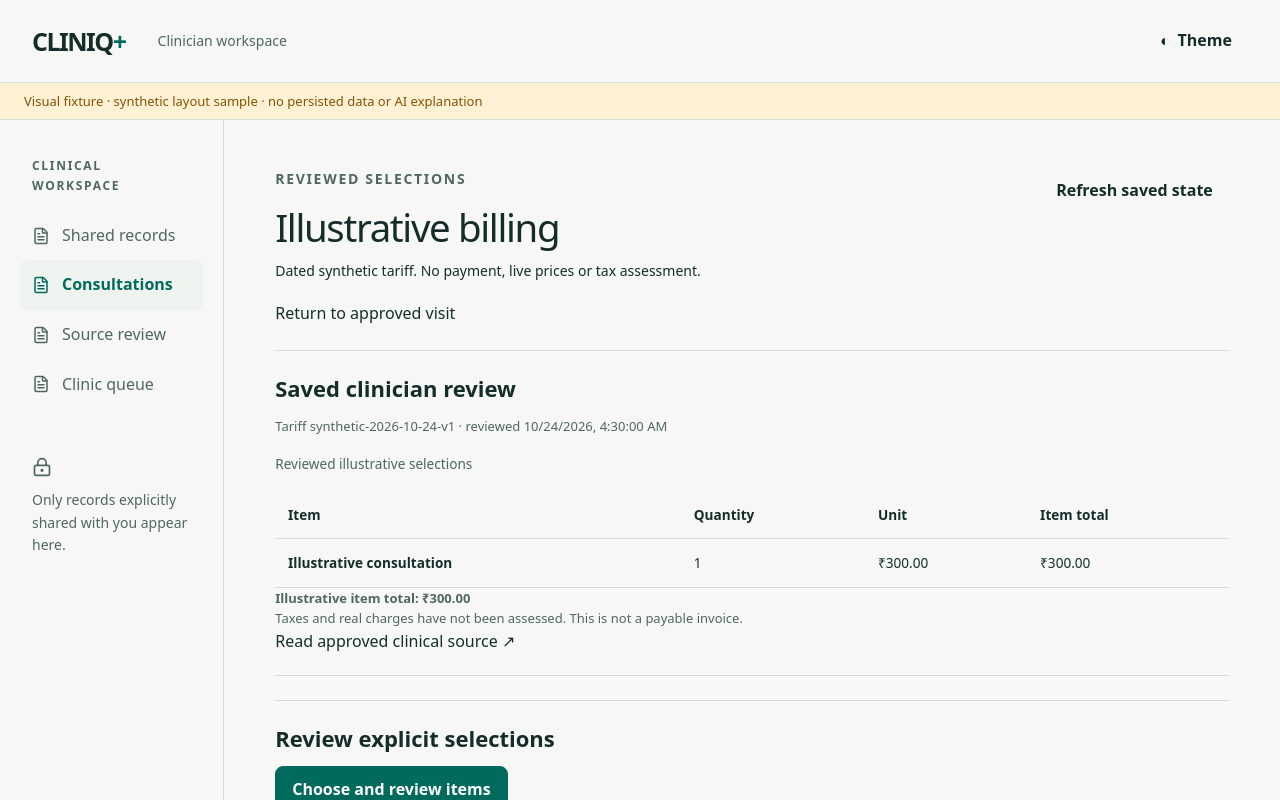
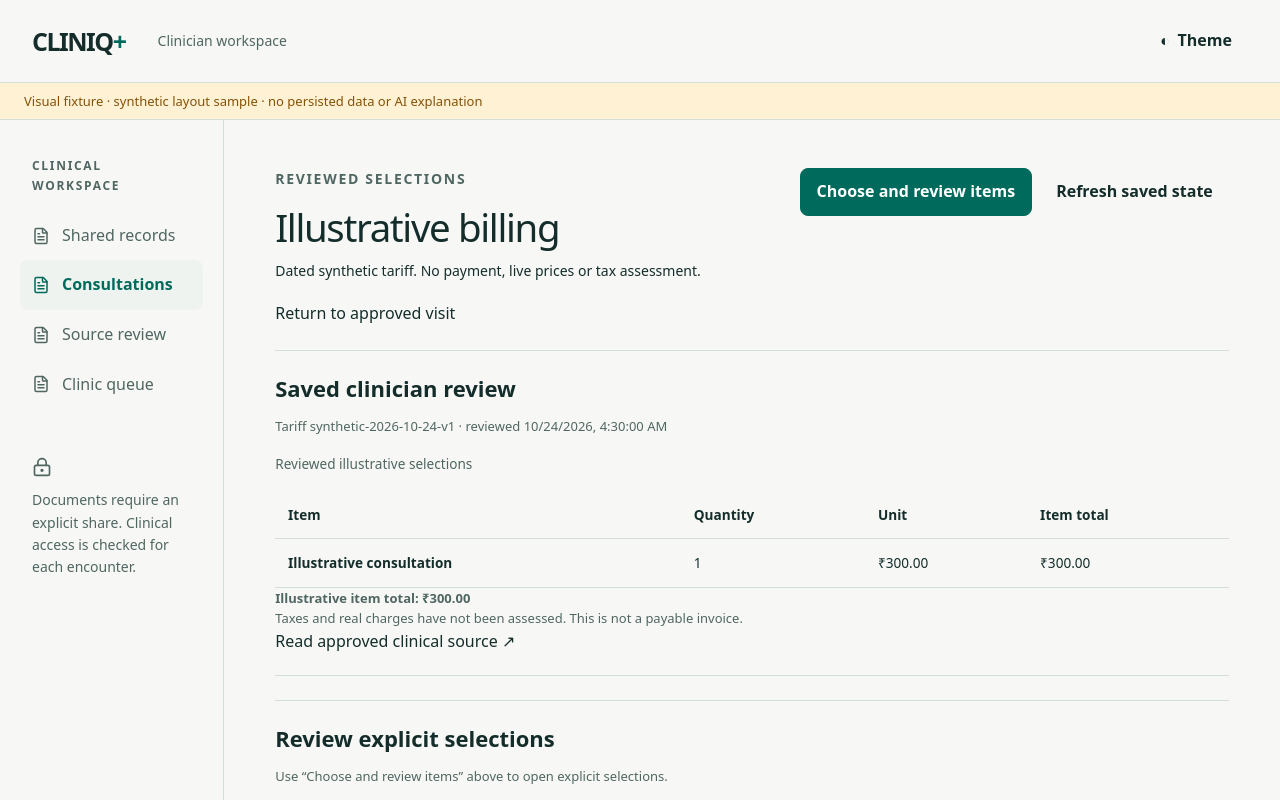
Before and after one commit to whoevenisshubham/CliniQ, a Next.js app: page /design/billing in a window 1280 px wide. Shown: the top 800 px of the page. Built offline with nearby package versions, Linux system fonts and the light colour scheme.

Commit message:
Verify cleanup acknowledgements and improve queue, billing and measurement readability

```diff
--- a/src/app/globals.css
+++ b/src/app/globals.css
@@ -1141,3 +1141,4 @@ p {
 .account-profile{display:grid;grid-template-columns:repeat(2,minmax(0,1fr));gap:1rem}.account-profile dt{color:var(--foreground-muted);font-size:.8rem}.account-profile dd{margin:4px 0;overflow-wrap:anywhere}.account-form{padding:1rem 0;display:grid;gap:1rem}.privacy-list>div,.account-family>li{display:flex;align-items:start;justify-content:space-between;gap:1rem;padding:1rem 0;border-bottom:1px solid var(--border)}.account-family{list-style:none;padding:0}.account-family p,.privacy-list p{margin:.35rem 0}.family-diagram,.account-table{overflow:auto;max-width:100%}.account-table table{border-collapse:collapse;width:100%;font-size:.85rem}.account-table th,.account-table td{padding:.8rem;text-align:left;border-bottom:1px solid var(--border)}.account-table caption{text-align:left;margin:1rem 0;color:var(--foreground-muted)}.measurement-plot{margin:1.5rem 0;max-width:600px}.measurement-plot svg{display:block;width:100%;height:auto}.measurement-plot figcaption{font-weight:600}@media(max-width:640px){.account-profile{grid-template-columns:1fr}.privacy-list>div,.account-family>li{flex-direction:column}}
 @media(max-width:700px){.record-nav{display:grid;grid-template-columns:repeat(2,minmax(0,1fr));gap:4px;padding:10px 16px}.record-nav a{min-width:0;min-height:44px;padding:8px;font-size:12px;gap:7px}.record-nav a svg{width:16px;height:16px;flex-shrink:0}.record-nav .nav-note,.record-nav .workspace-limit{display:none}}
 .tariff-selections{max-height:440px;overflow:auto;border-block:1px solid var(--border);margin:1rem 0}.tariff-item{display:flex;align-items:center;justify-content:space-between;gap:1rem;padding:12px;border-bottom:1px solid var(--border);font-size:14px}.tariff-item small{display:block;color:var(--foreground-muted);margin-top:4px}.tariff-item input{display:block;width:80px;min-height:44px;padding:8px;background:var(--surface);border:1px solid var(--border);border-radius:5px;color:var(--foreground)}
+.queue-panel .care-row{display:grid;grid-template-columns:minmax(0,1fr) auto;gap:12px;padding:14px 0;align-items:start}.queue-panel .care-row>div:last-child{display:flex;flex-direction:column;align-items:stretch;gap:6px}.queue-panel .care-row .eyebrow{margin:0 0 4px;font-size:11px}.queue-panel .care-row h3{font-size:16px;font-weight:600;line-height:1.35;margin:0}.queue-panel .care-row p{font-size:12px;line-height:1.4;margin:5px 0}.queue-panel .care-row .quiet-button{min-height:44px;font-size:12px;padding:8px}.billing-heading-actions{display:flex;gap:8px;flex-wrap:wrap;justify-content:flex-end}@media(max-width:600px){.queue-panel .care-row{grid-template-columns:1fr}.queue-panel .care-row>div:last-child{flex-direction:row;flex-wrap:wrap}.billing-heading-actions{justify-content:flex-start}}
--- a/src/components/billing/BillingWorkspace.tsx
+++ b/src/components/billing/BillingWorkspace.tsx
@@ -11,9 +11,9 @@ export function BillingWorkspace({encounterId,provider,fixture}:{encounterId:str
  useEffect(()=>{live.current=true;void load();return()=>{live.current=false;};},[load]);
  async function send(body:unknown,retry=false){if(locked.current)return;if(fixture){setError('Visual fixture only. No bill is saved.');return;}const op=retry?pending.current:{key:crypto.randomUUID(),body};if(!op)return;pending.current=op;locked.current=true;setBusy(true);try{await request(encounterId,{method:'POST',headers:{'content-type':'application/json','idempotency-key':op.key},body:JSON.stringify(op.body)});pending.current=null;if(live.current){setEditing(false);setNotice('Reviewed illustrative selections saved. No payment has been made.');await load();}}catch(e){const status=(e as{status?:number}).status;if(status&&status<500)pending.current=null;if(live.current){setError((e as Error).message);if(status&&[401,403,404].includes(status)){setData(null);setExpired(true);}}}finally{locked.current=false;if(live.current)setBusy(false);}}
  const disabled=busy||loading||failed||!!pending.current;
- return <RecordLayout provider={provider} fixture={!!fixture} section="consultations"><div className="workspace-heading"><div><p className="eyebrow">Reviewed selections</p><h1>Illustrative billing</h1><p>Dated synthetic tariff. No payment, live prices or tax assessment.</p></div><button className="quiet-button" disabled={busy||loading} onClick={()=>void load()}>Refresh saved state</button></div><Link href={provider?"/consultations?id="+encounterId:"/consultations"}>Return to approved visit</Link>{error&&<p role="alert" className="record-error">{error}</p>}{notice&&<p role="status">{notice}</p>}{loading&&<p role="status">Loading reviewed selections…</p>}{expired&&<p>Private billing details are hidden. <Link href="/login">Sign in again</Link></p>}{pending.current&&<p>Request outcome unconfirmed. <button className="quiet-button" disabled={busy} onClick={()=>void send(null,true)}>Reconcile the same review</button></p>}
+ return <RecordLayout provider={provider} fixture={!!fixture} section="consultations"><div className="workspace-heading"><div><p className="eyebrow">Reviewed selections</p><h1>Illustrative billing</h1><p>Dated synthetic tariff. No payment, live prices or tax assessment.</p></div><div className="billing-heading-actions">{provider&&data?.canReview&&!!data.approvedVersions.length&&!!data.tariffs.length&&!editing&&<button className="primary-button" disabled={disabled} onClick={()=>setEditing(true)}>Choose and review items</button>}<button className="quiet-button" disabled={busy||loading} onClick={()=>void load()}>Refresh saved state</button></div></div><Link href={provider?"/consultations?id="+encounterId:"/consultations"}>Return to approved visit</Link>{error&&<p role="alert" className="record-error">{error}</p>}{notice&&<p role="status">{notice}</p>}{loading&&<p role="status">Loading reviewed selections…</p>}{expired&&<p>Private billing details are hidden. <Link href="/login">Sign in again</Link></p>}{pending.current&&<p>Request outcome unconfirmed. <button className="quiet-button" disabled={busy} onClick={()=>void send(null,true)}>Reconcile the same review</button></p>}
  {data&&<><section className="source-panel"><h2>Saved clinician review</h2>{data.bill?<><p>Tariff {data.bill.tariffVersion} · reviewed {new Date(data.bill.reviewedAt).toLocaleString()}{!data.bill.sourceCurrent&&' · source superseded'}</p><ItemTable items={data.bill.items}/><p><strong>Illustrative item total: {money(data.bill.totalPaise)}</strong></p><p>Taxes and real charges have not been assessed. This is not a payable invoice.</p><Link target="_blank" href={'/api/clinical/approved/'+data.bill.sourceVersion}>Read approved clinical source ↗</Link></>:<p>No reviewed illustrative selections are saved. Historical draft data has not been presented as a reviewed bill.</p>}</section>
- {provider&&data.canReview&&<section className="source-panel"><h2>Review explicit selections</h2>{data.approvedVersions.length&&data.tariffs.length?<>{!editing?<button className="primary-button" disabled={disabled} onClick={()=>setEditing(true)}>Choose and review items</button>:<ReviewForm data={data} disabled={disabled} onSave={body=>void send(body)} onCancel={()=>setEditing(false)}/>}</>:<p>A current approved source and explicitly provisioned synthetic tariff are required. No tariff is created by opening this page.</p>}</section>}
+ {provider&&data.canReview&&<section className="source-panel"><h2>Review explicit selections</h2>{data.approvedVersions.length&&data.tariffs.length?<>{!editing?<p>Use “Choose and review items” above to open explicit selections.</p>:<ReviewForm data={data} disabled={disabled} onSave={body=>void send(body)} onCancel={()=>setEditing(false)}/>}</>:<p>A current approved source and explicitly provisioned synthetic tariff are required. No tariff is created by opening this page.</p>}</section>}
  {data.history.length>0&&<details className="source-panel"><summary>Saved review history · {data.history.length} versions</summary>{data.history.map(h=><article key={h.revision}><h3>Review revision {h.revision}</h3><p>{new Date(h.reviewedAt).toLocaleString()} · {h.tariffVersion} · {money(h.totalPaise)} excluding unassessed taxes</p><ItemTable items={h.items}/></article>)}</details>}
  <details className="source-panel"><summary>Historical medicine catalogue reference</summary><p>Retained source catalogue, pinned from CliniQ d2fadb6 and labelled on 24 October 2026. Its price validity is unknown. No stock, equivalence, substitution or purchase recommendation is established.</p><label className="field-label">Find an exact catalogue molecule<input maxLength={100} value={catalogQuery} onChange={e=>setCatalogQuery(e.target.value)}/></label>{catalogQuery.length>=2?<ul>{DRUG_DATABASE.filter(d=>d.molecule.toLowerCase().includes(catalogQuery.toLowerCase())).slice(0,10).map(d=><li key={d.molecule}><strong>{d.molecule}</strong> · {d.unit} · historical listed reference ₹{d.jan_aushadhi_price_per_unit.toFixed(2)} per {d.unit}. {d.prescription_required?'Prescription required in retained catalogue.':'Check with the dispensing professional.'}</li>)}</ul>:<p>Enter at least two characters. No medicine is selected automatically.</p>}</details></>}
  </RecordLayout>;
--- a/src/components/documents/DocumentSurface.tsx
+++ b/src/components/documents/DocumentSurface.tsx
@@ -120,7 +120,7 @@ export function RecordLayout({
             <LockKeyhole size={20} />
             <p>
               {reception ? "Intake access does not include clinical notes or patient documents." : provider
-                ? "Only records explicitly shared with you appear here."
+                ? "Documents require an explicit share. Clinical access is checked for each encounter."
                 : "Your records are private. You choose who can read each file."}
             </p>
           </div>
--- a/src/lib/server/jobs/runner.ts
+++ b/src/lib/server/jobs/runner.ts
@@ -104,7 +104,11 @@ export async function reconcileDocuments(admin: SupabaseClient, runJob = true) {
       p_operation: op.id,
     });
     dbError(done.error);
-    if(done.data)cleaned++;
+    // The maintained RPC returns void. Verify its durable acknowledgement rather
+    // than interpreting an empty successful response as a boolean result.
+    const acknowledged=await admin.from('upload_operations').select('state,object_key').eq('id',op.id).single();
+    dbError(acknowledged.error);
+    if(acknowledged.data?.state==='cleaned'&&acknowledged.data.object_key===op.object_key)cleaned++;
   }
   return {
     cleaned,
```
Also changed, not shown: src/components/patient/AccountWorkspace.tsx (+1 -1 lines).
